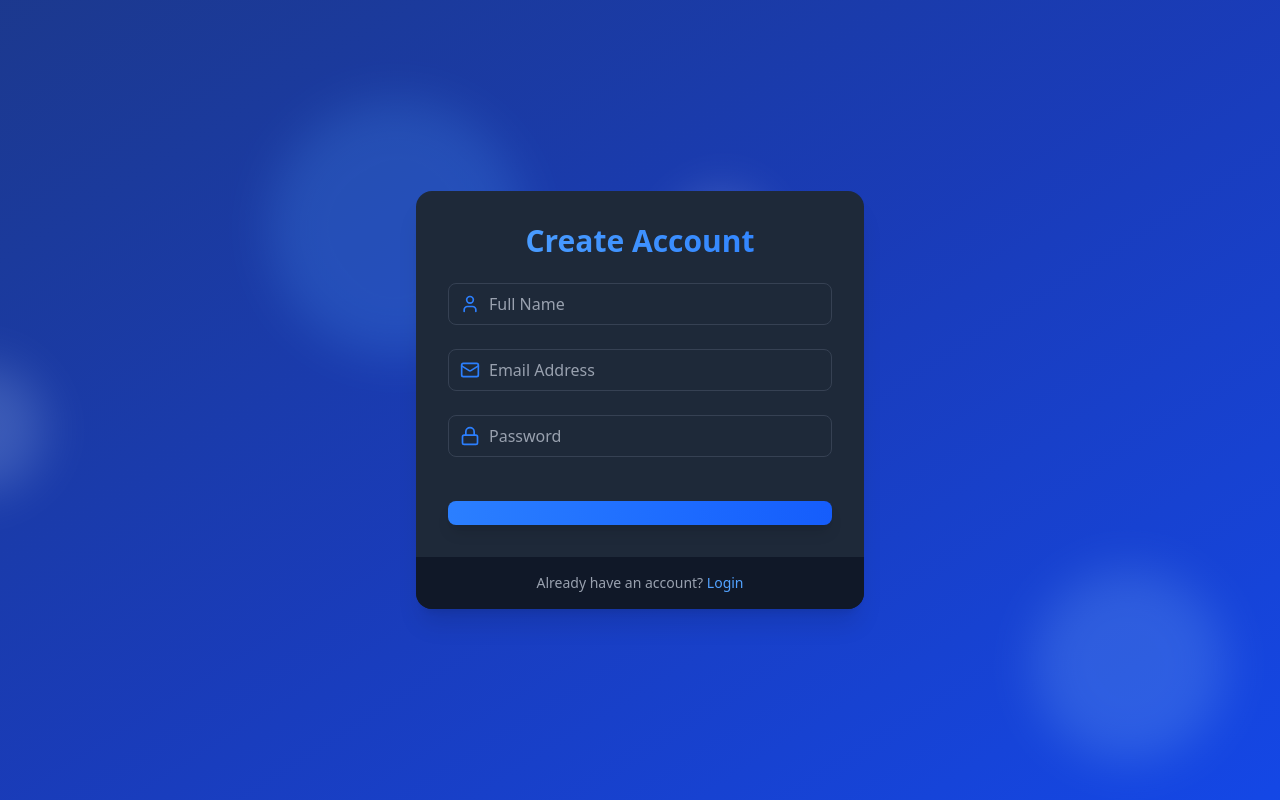
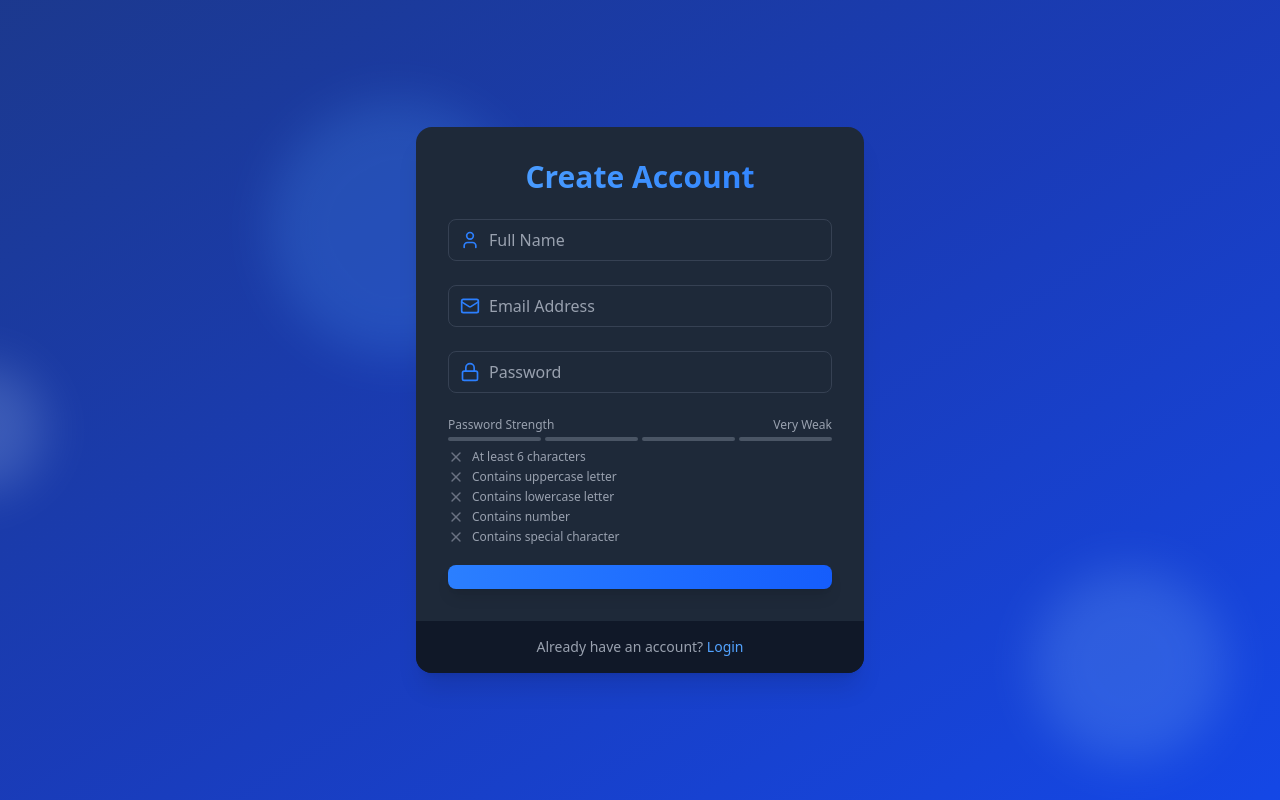
Before and after one commit to WaLid-Jbir/MERN-AUTH, a React (Vite) app in the folder frontend/: page /signup in a window 1280 px wide. Built offline with nearby package versions, Linux system fonts and the light colour scheme.

Commit message:
Adding the password strength meter to the signup form

```diff
--- /dev/null
+++ b/frontend/src/components/PasswordStrengthMeter.jsx
@@ -0,0 +1,80 @@
+import { Check, X } from "lucide-react";
+
+const PasswordCriteria = ({ password }) => {
+    const criteria = [
+        { label: "At least 6 characters", met: password.length >= 6, },
+        { label: "Contains uppercase letter", met: /[A-Z]/.test(password), },
+        { label: "Contains lowercase letter", met: /[a-z]/.test(password), },
+        { label: "Contains number", met: /\d/.test(password), },
+        { label: "Contains special character", met: /[^A-Za-z0-9]/.test(password), },
+    ];
+    return (
+        <div className="mt-2 space-y-1">
+{criteria.map((item, index) => (
+    <div key={item.label} className="flex items-center text-xs">
+        {item.met ? (
+            <Check className="size-4 text-green-500 mr-2" />
+        ) : (
+            <X className="size-4 text-gray-500 mr-2" />
+        )}
+        <span className={item.met ? "text-green-500" : "text-gray-400"}>
+            {item.label}
+        </span>
+    </div>
+))}
+        </div>
+    )
+};
+
+const PasswordStrengthMeter = ({ password }) => {
+    const getStrength = (pass) => {
+        let strength = 0;
+        if (pass.length > 6) strength++;
+        if (pass.match(/[a-z]/)) strength++;
+        if (pass.match(/[A-Z]/)) strength++;
+        if (pass.match(/\d/)) strength++;
+        if (pass.match(/[^a-zA-Z\d]/)) strength++;
+        return strength;
+    };
+
+    const strength = getStrength(password);
+
+    const getColor = (strength) => {
+        if (strength === 0) return "bg-red-300";
+        if (strength === 1) return "bg-red-400";
+        if (strength === 2) return "bg-yellow-500";
+        if (strength === 3) return "bg-yellow-400";
+        return "bg-green-500";
+    };
+
+    const getStrengthText = (strength) => {
+        if (strength === 0) return "Very Weak";
+        if (strength === 1) return "Weak";
+        if (strength === 2) return "Fair";
+        if (strength === 3) return "Good";
+        return "Strong";
+    };
+
+  return (
+    <div className="mt-2">
+      <div className="flex justify-between items-center mb-1">
+        <span className="text-xs text-gray-400">Password Strength</span>
+        <span className="text-xs text-gray-400">{getStrengthText(strength)}</span>
+      </div>
+      <div className="flex space-x-1">
+      {[...Array(4)].map((_, index) => (
+    <div
+        key={index}
+        className={`h-1 w-1/4 rounded-full transition-colors duration-300
+            ${ index < strength ? getColor(strength) : "bg-gray-600" }
+        `}
+    >
+    </div>
+))}
+      </div>
+      <PasswordCriteria password={password} />
+    </div>
+  )
+}
+
+export default PasswordStrengthMeter
--- a/frontend/src/pages/SignUpPage.jsx
+++ b/frontend/src/pages/SignUpPage.jsx
@@ -3,7 +3,7 @@
 import { Loader, Lock, Mail, User } from "lucide-react";
 import { useState } from "react";
 import { Link, useNavigate } from "react-router-dom";
-// import PasswordStrengthMeter from "../components/PasswordStrengthMeter";
+import PasswordStrengthMeter from "../components/PasswordStrengthMeter";
 // import { useAuthStore } from "../store/authStore";
 
 const SignUpPage = () => {
@@ -60,6 +60,7 @@
 						onChange={(e) => setPassword(e.target.value)}
 					/>
 					{/* {error && <p className='text-red-500 font-semibold mt-2'>{error}</p>} */}
+					<PasswordStrengthMeter password={password} />
 
 					<motion.button
 						className='mt-5 w-full py-3 px-4 bg-gradient-to-r from-blue-500 to-blue-600 text-white
```
